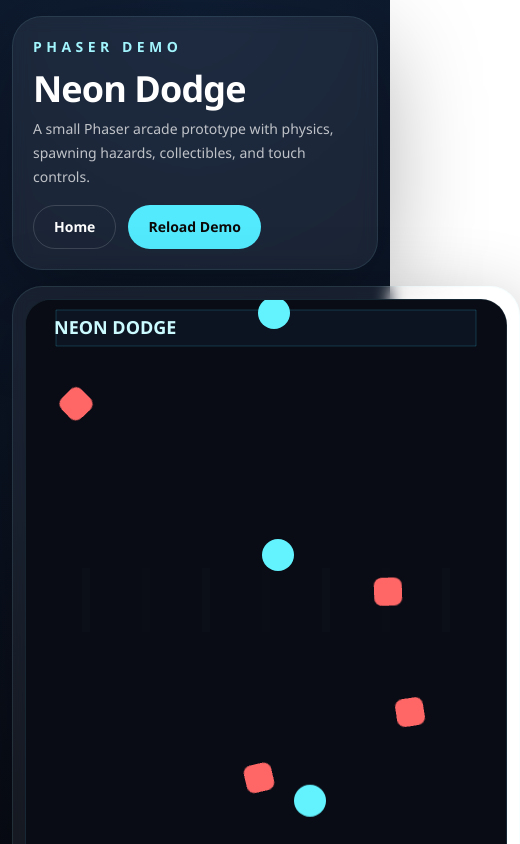
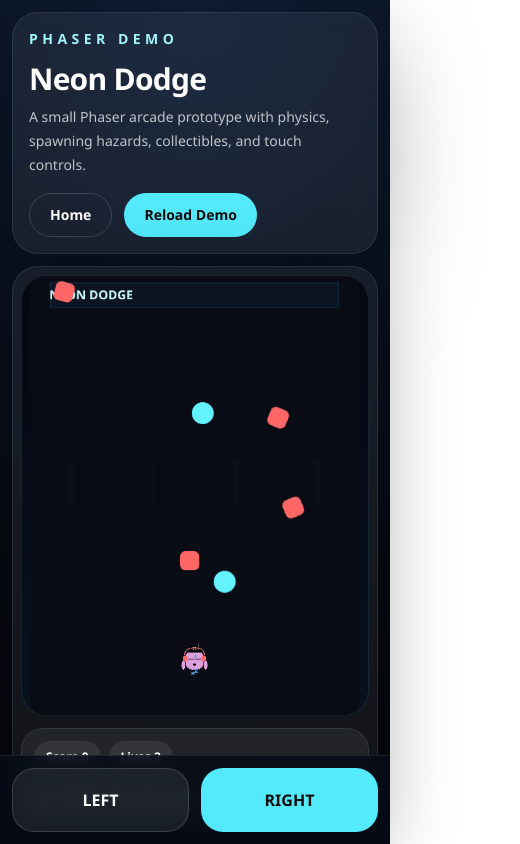
Before and after one commit to JooTaeYoon/anything_comment, a Next.js app: page /phaser in a window 390 px wide. Shown: the top 844 px of the page, 520 px wide, since content can reach past the window. Built offline with nearby package versions, Linux system fonts and the light colour scheme.

Commit message:
Feature(anything): figma 캐릭터 추가

```diff
--- a/app/phaser/page.tsx
+++ b/app/phaser/page.tsx
@@ -32,6 +32,7 @@
 
     preload() {
       const graphics = this.add.graphics();
+      this.load.image("playerSprite", "/img/my-character.png");
 
       graphics.fillStyle(0x62f3ff, 1);
       graphics.fillCircle(16, 16, 16);
@@ -43,11 +44,6 @@
       graphics.generateTexture("hazard", 28, 28);
       graphics.clear();
 
-      graphics.fillStyle(0x9bff7a, 1);
-      graphics.fillRoundedRect(0, 0, 42, 24, 10);
-      graphics.generateTexture("player", 42, 24);
-      graphics.clear();
-
       graphics.fillStyle(0x121826, 1);
       graphics.fillRect(0, 0, 8, 64);
       graphics.generateTexture("lane", 8, 64);
@@ -56,6 +52,41 @@
 
     create() {
       this.cameras.main.setBackgroundColor("#090c14");
+
+      const sourceImage = this.textures.get("playerSprite").getSourceImage() as CanvasImageSource & {
+        width: number;
+        height: number;
+      };
+      const processedTexture = this.textures.createCanvas(
+        "playerSpriteCutout",
+        sourceImage.width,
+        sourceImage.height,
+      );
+      if (!processedTexture) {
+        throw new Error("Failed to create processed Phaser texture.");
+      }
+      const processedContext = processedTexture.getContext();
+      processedContext.drawImage(sourceImage, 0, 0);
+      const imageData = processedContext.getImageData(
+        0,
+        0,
+        sourceImage.width,
+        sourceImage.height,
+      );
+      const pixels = imageData.data;
+
+      for (let index = 0; index < pixels.length; index += 4) {
+        const red = pixels[index];
+        const green = pixels[index + 1];
+        const blue = pixels[index + 2];
+
+        if (red > 245 && green > 245 && blue > 245) {
+          pixels[index + 3] = 0;
+        }
+      }
+
+      processedContext.putImageData(imageData, 0, 0);
+      processedTexture.refresh();
 
       for (let i = 0; i < 7; i += 1) {
         const lane = this.add.image(60 + i * 60, 300, "lane");
@@ -70,10 +101,12 @@
         fontStyle: "700",
       });
 
-      this.player = this.physics.add.image(240, 570, "player");
+      this.player = this.physics.add.image(240, 560, "playerSpriteCutout");
+      this.player.setDisplaySize(72, 72);
       this.player.setCollideWorldBounds(true);
       this.player.setDragX(1600);
       this.player.setMaxVelocity(360, 0);
+      this.player.setDepth(10);
 
       this.hazards = this.physics.add.group();
       this.orbs = this.physics.add.group();
@@ -246,16 +279,16 @@
   }, []);
 
   return (
-    <main className="min-h-screen bg-[radial-gradient(circle_at_top,#0f1e35_0%,#080b14_55%,#030406_100%)] px-3 py-4 text-white sm:px-6 sm:py-8">
-      <div className="mx-auto flex w-full max-w-6xl flex-col gap-4 sm:gap-6">
-        <section className="rounded-[30px] border border-cyan-200/10 bg-white/6 p-5 shadow-[0_28px_100px_rgba(0,0,0,0.35)] backdrop-blur sm:p-8">
+    <main className="min-h-screen bg-[radial-gradient(circle_at_top,#0f1e35_0%,#080b14_55%,#030406_100%)] px-3 py-3 pb-32 text-white sm:px-6 sm:py-8 sm:pb-8">
+      <div className="mx-auto flex w-full max-w-6xl flex-col gap-3 sm:gap-6">
+        <section className="rounded-[26px] border border-cyan-200/10 bg-white/6 p-4 shadow-[0_28px_100px_rgba(0,0,0,0.35)] backdrop-blur sm:rounded-[30px] sm:p-8">
           <div className="flex flex-col gap-4 lg:flex-row lg:items-end lg:justify-between">
             <div className="space-y-3">
               <p className="text-sm font-semibold uppercase tracking-[0.32em] text-cyan-200">
                 Phaser Demo
               </p>
               <div className="space-y-2">
-                <h1 className="text-4xl font-black tracking-tight sm:text-5xl">Neon Dodge</h1>
+                <h1 className="text-3xl font-black tracking-tight sm:text-5xl">Neon Dodge</h1>
                 <p className="max-w-2xl text-sm leading-6 text-white/72 sm:text-base">
                   A small Phaser arcade prototype with physics, spawning hazards, collectibles, and touch controls.
                 </p>
@@ -279,13 +312,24 @@
           </div>
         </section>
 
-        <section className="grid gap-4 xl:grid-cols-[1fr_0.8fr]">
-          <div className="rounded-[30px] border border-cyan-200/10 bg-white/6 p-3 shadow-[0_24px_80px_rgba(0,0,0,0.32)] backdrop-blur sm:p-5">
+        <section className="grid gap-3 xl:grid-cols-[1fr_0.8fr] sm:gap-4">
+          <div className="rounded-[26px] border border-cyan-200/10 bg-white/6 p-2 shadow-[0_24px_80px_rgba(0,0,0,0.32)] backdrop-blur sm:rounded-[30px] sm:p-5">
             <div className="overflow-hidden rounded-[26px] border border-cyan-200/10 bg-[linear-gradient(180deg,#040812_0%,#07111e_100%)]">
-              <div ref={containerRef} className="mx-auto aspect-[3/4] w-full max-w-[480px]" />
+              <div
+                ref={containerRef}
+                className="mx-auto h-[min(52dvh,520px)] w-full max-w-[390px] touch-none sm:h-[640px] sm:max-w-[480px]"
+              />
             </div>
 
-            <div className="mt-4 grid grid-cols-2 gap-3 sm:hidden">
+            <div className="mt-3 rounded-[22px] border border-cyan-200/10 bg-white/6 p-3 sm:hidden">
+              <div className="flex flex-wrap gap-2 text-xs font-semibold">
+                <div className="rounded-full bg-white/8 px-3 py-2">Score {score}</div>
+                <div className="rounded-full bg-white/8 px-3 py-2">Lives {lives}</div>
+              </div>
+              <p className="mt-3 text-sm leading-6 text-white/72">{status}</p>
+            </div>
+
+            <div className="mt-4 hidden grid-cols-2 gap-3 sm:grid">
               <button
                 type="button"
                 onPointerDown={() => {
@@ -320,7 +364,7 @@
           </div>
 
           <div className="flex flex-col gap-4">
-            <section className="rounded-[30px] border border-cyan-200/10 bg-white/6 p-5 backdrop-blur">
+            <section className="hidden rounded-[30px] border border-cyan-200/10 bg-white/6 p-5 backdrop-blur sm:block">
               <div className="flex flex-wrap gap-2 text-sm font-semibold">
                 <div className="rounded-full bg-white/8 px-4 py-2">Score {score}</div>
                 <div className="rounded-full bg-white/8 px-4 py-2">Lives {lives}</div>
@@ -329,7 +373,7 @@
               <p className="mt-4 text-sm leading-6 text-white/72">{status}</p>
             </section>
 
-            <section className="rounded-[30px] border border-cyan-200/10 bg-white/6 p-5 backdrop-blur">
+            <section className="hidden rounded-[30px] border border-cyan-200/10 bg-white/6 p-5 backdrop-blur xl:block">
               <p className="text-xs font-semibold uppercase tracking-[0.24em] text-cyan-200">
                 About Phaser
               </p>
@@ -340,7 +384,7 @@
               </div>
             </section>
 
-            <section className="rounded-[30px] border border-cyan-200/10 bg-white/6 p-5 backdrop-blur">
+            <section className="hidden rounded-[30px] border border-cyan-200/10 bg-white/6 p-5 backdrop-blur xl:block">
               <p className="text-xs font-semibold uppercase tracking-[0.24em] text-cyan-200">
                 Controls
               </p>
@@ -352,6 +396,41 @@
             </section>
           </div>
         </section>
+
+        <section className="fixed inset-x-0 bottom-0 z-40 border-t border-cyan-200/10 bg-[#060c16dd] p-3 backdrop-blur sm:hidden">
+          <div className="mx-auto grid max-w-6xl grid-cols-2 gap-3">
+            <button
+              type="button"
+              onPointerDown={() => {
+                leftPressedRef.current = true;
+              }}
+              onPointerUp={() => {
+                leftPressedRef.current = false;
+              }}
+              onPointerLeave={() => {
+                leftPressedRef.current = false;
+              }}
+              className="inline-flex h-16 items-center justify-center rounded-[22px] border border-white/15 bg-white/8 text-base font-black text-white transition active:scale-[0.98]"
+            >
+              LEFT
+            </button>
+            <button
+              type="button"
+              onPointerDown={() => {
+                rightPressedRef.current = true;
+              }}
+              onPointerUp={() => {
+                rightPressedRef.current = false;
+              }}
+              onPointerLeave={() => {
+                rightPressedRef.current = false;
+              }}
+              className="inline-flex h-16 items-center justify-center rounded-[22px] bg-cyan-300 text-base font-black text-stone-950 transition active:scale-[0.98]"
+            >
+              RIGHT
+            </button>
+          </div>
+        </section>
       </div>
     </main>
   );
```
Also changed, not shown: img/my-character.png (added), public/img/my-character.png (added).
